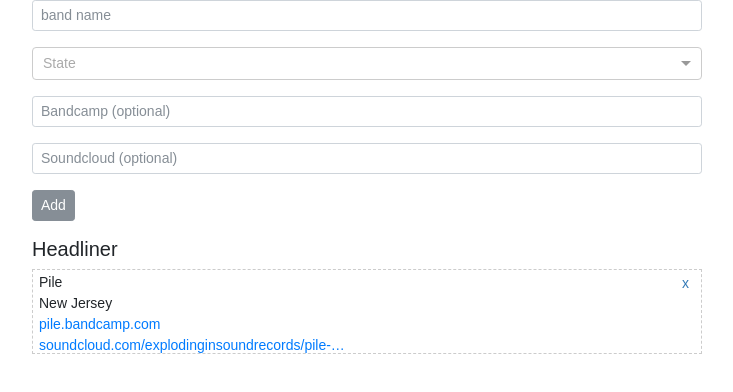
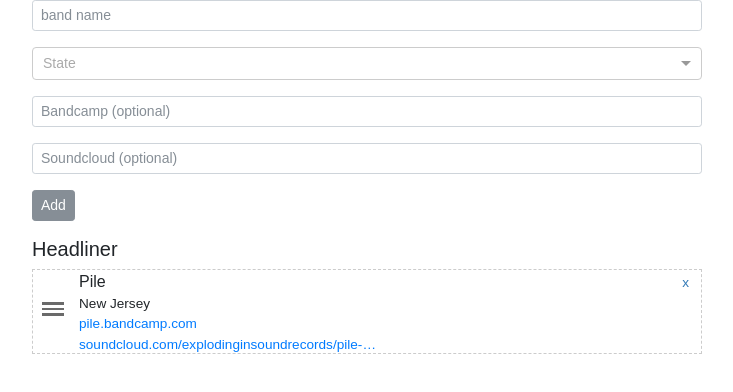
Before and after one commit to wiredin/bands-react-form, a React (Create React App) app: page / in a window 1280 px wide. Shown: the top 392 px of the page, without its empty margins (273-1006 px from the left). Built offline with nearby package versions, Linux system fonts and the light colour scheme.

Commit message:
Added draghandle

```diff
--- a/src/App.css
+++ b/src/App.css
@@ -5,19 +5,38 @@ max-width:700px;
 .BandList{
 }
 
+.band-content{
+  position:relative;
+  top:-16px;
+  left:40px;
+  width:80%;
+}
+
+.band-name{
+  font-size:1rem;
+}
+
 .Band{
+  font-size:.85rem;
   margin: 4px 0 4px 0;
-  font-size:14px;
   border: dashed 1px #ccc;
   height:85px;
   padding: 2px 6px;
   background-color:white;
 }
 
+.drag-handle{
+  position: relative;
+  top: 30px;
+  left: 3px;
+  width: 22px;
+  height: 14px;
+  background: linear-gradient(180deg,#6a6a6a,#6a6a6a 20%,#fff 0,#fff 40%,#6a6a6a 0,#6a6a6a 60%,#fff 0,#fff 80%,#6a6a6a 0,#6a6a6a);
+
+}
+
 .virtBand{
   color:red;
-
-
 }
 
 .Band UL {
--- a/src/App.js
+++ b/src/App.js
@@ -1,12 +1,13 @@
 import React, { Component } from 'react';
 import logo from './logo.svg';
 import './App.css';
-import {SortableContainer, SortableElement, arrayMove} from 'react-sortable-hoc';
+import {SortableContainer, SortableElement, SortableHandle, arrayMove} from 'react-sortable-hoc';
 import Location from  'react-select';
 import './react-select.css';
 import BandLocationSelect from './bandLocationSelect.js';
 const LOCATIONS = require('../data/locations');
 
+const DragHandle = SortableHandle(() => <div className="drag-handle"></div>);
 
 const Header = ({number}) => {
   let title = null;
@@ -41,8 +42,9 @@ const Band = SortableElement(({band, onRemove, value}) => {
   return (
       <div className="Band">
         <div><button className="Remove" onClick={() => onRemove(value)}>x</button></div>
-        <ul>
-          <li>{band.name}</li>
+        <DragHandle />
+        <ul className="band-content">
+          <li className="band-name">{band.name}</li>
           <li>{locationName(band.state)}</li>
           <Bandcamp bandcamp={band.bandcamp}/>
           <Soundcloud soundcloud={band.soundcloud}/>
@@ -95,6 +97,7 @@ class App extends Component {
     this.handleRemove = this.handleRemove.bind(this);
     this.handleLocation = this.handleLocation.bind(this);
   }
+
   handleChange(event){
     const key = event.target.id;
     this.setState({
@@ -102,7 +105,7 @@ class App extends Component {
     });
   }
 
-  onSortEnd = ({oldIndex, newIndex}) => {
+   onSortEnd = ({oldIndex, newIndex}) => {
     this.setState({
             data: arrayMove(this.state.data, oldIndex, newIndex),
     });
@@ -186,7 +189,7 @@ class App extends Component {
           <div className="form-group">
             <input className="btn btn-secondary btn-sm" onClick={this.handleSubmit}  type="submit" value="Add" />
           </div>
-          <BandList bands={this.state.data} onSortEnd={this.onSortEnd} onRemove={this.handleRemove} pressDelay={1}/>
+          <BandList bands={this.state.data} onSortEnd={this.onSortEnd} onRemove={this.handleRemove} useDragHandle={true}/>
       </div>
     );
   }
```
